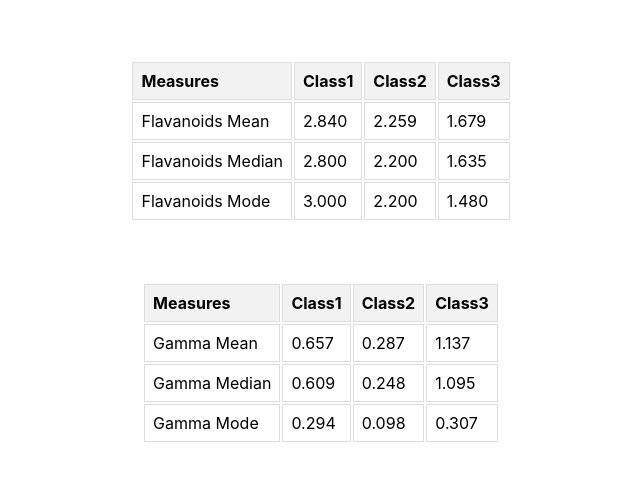
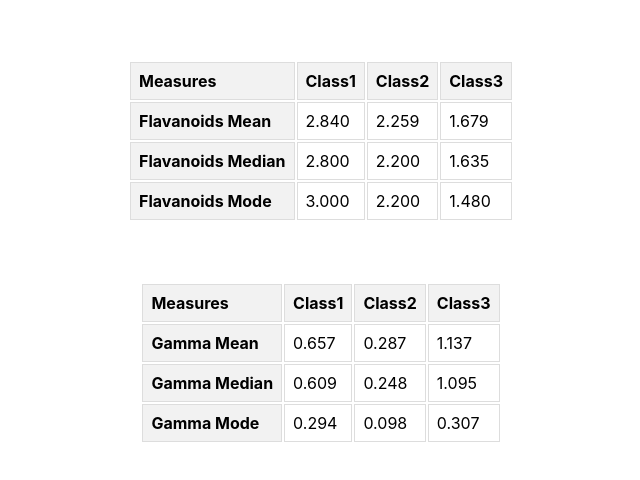
Before and after one commit to PriyanshiAgarwal1461/WineDataSet, a React (Create React App) app: page / in a window 1280 px wide. Shown: the top 480 px of the page, without its empty margins (319-959 px from the left). Built offline with nearby package versions, Linux system fonts and the light colour scheme.

Commit message:
improve css

```diff
--- a/src/WineSet.js
+++ b/src/WineSet.js
@@ -92,7 +92,7 @@ export const WineSet = () => {
                     </thead>
                     <tbody>
                         <tr>
-                            <td>Flavanoids Mean</td>
+                            <th>Flavanoids Mean</th>
                             {AlcoholClassFlavanoids.map((item) => {
                                 return (
                                     <td>{CalculateMean(item)}</td>
@@ -100,7 +100,7 @@ export const WineSet = () => {
                             })}
                         </tr>
                         <tr>
-                            <td>Flavanoids Median</td>
+                            <th>Flavanoids Median</th>
                             {AlcoholClassFlavanoids.map((item) => {
                                 return (
                                     <td>{CalculateMedian(item)}</td>
@@ -108,7 +108,7 @@ export const WineSet = () => {
                             })}
                         </tr>
                         <tr>
-                            <td>Flavanoids Mode</td>
+                            <th>Flavanoids Mode</th>
                             {AlcoholClassFlavanoids.map((item) => {
                                 return (
                                     <td>{CalculateMode(item)}</td>
@@ -133,7 +133,7 @@ export const WineSet = () => {
                     </thead>
                     <tbody>
                         <tr>
-                            <td>Gamma Mean</td>
+                            <th>Gamma Mean</th>
                             {AlcoholClassGamma.map((item) => {
                                 return (
                                     <td>{CalculateMean(item)}</td>
@@ -142,7 +142,7 @@ export const WineSet = () => {
 
                         </tr>
                         <tr>
-                            <td>Gamma Median</td>
+                            <th>Gamma Median</th>
                             {AlcoholClassGamma.map((item) => {
                                 return (
                                     <td>{CalculateMedian(item)}</td>
@@ -150,7 +150,7 @@ export const WineSet = () => {
                             })}
                         </tr>
                         <tr>
-                            <td>Gamma Mode</td>
+                            <th>Gamma Mode</th>
                             {AlcoholClassGamma.map((item) => {
                                 return (
                                     <td>{CalculateMode(item)}</td>
```
